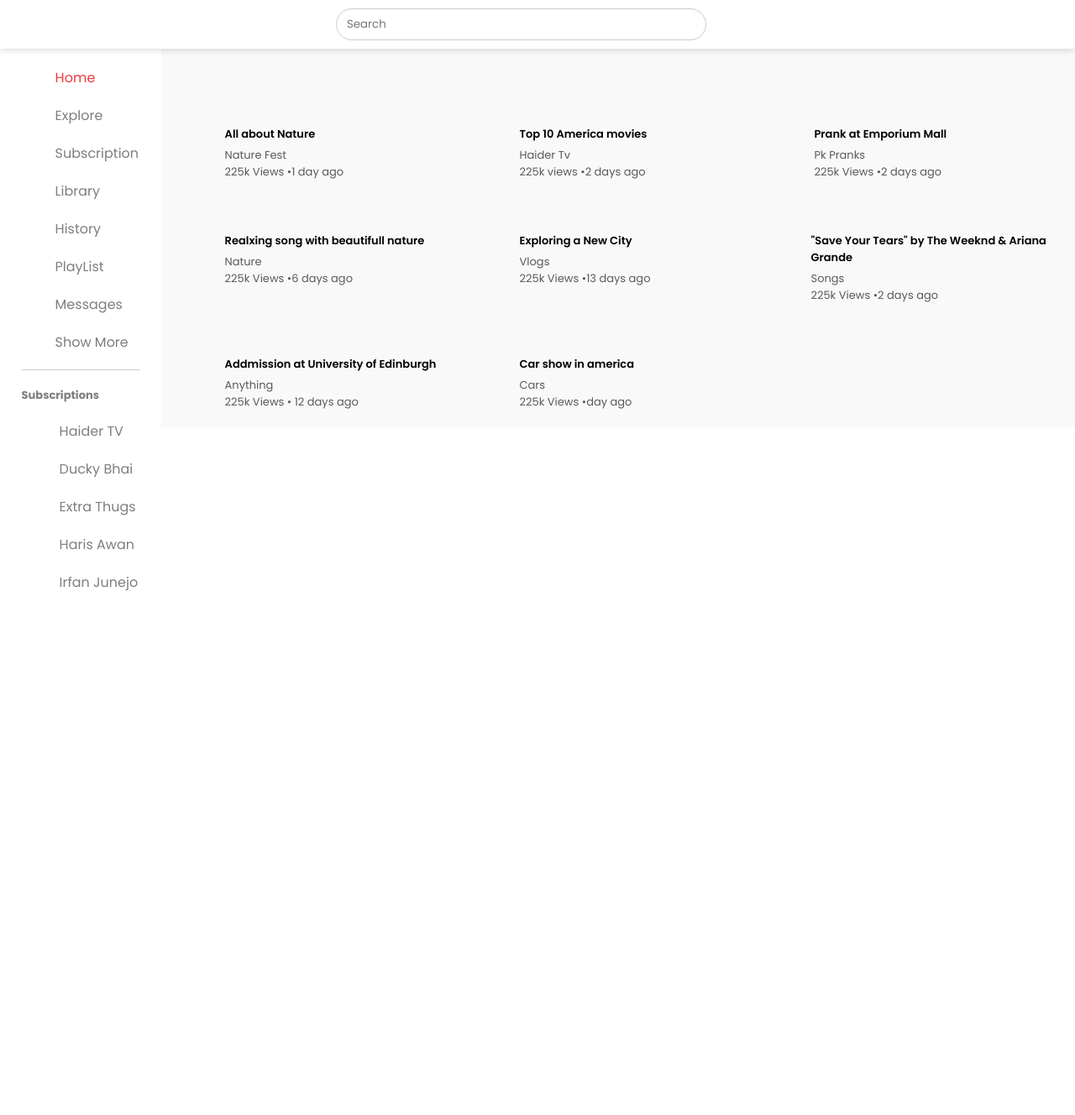
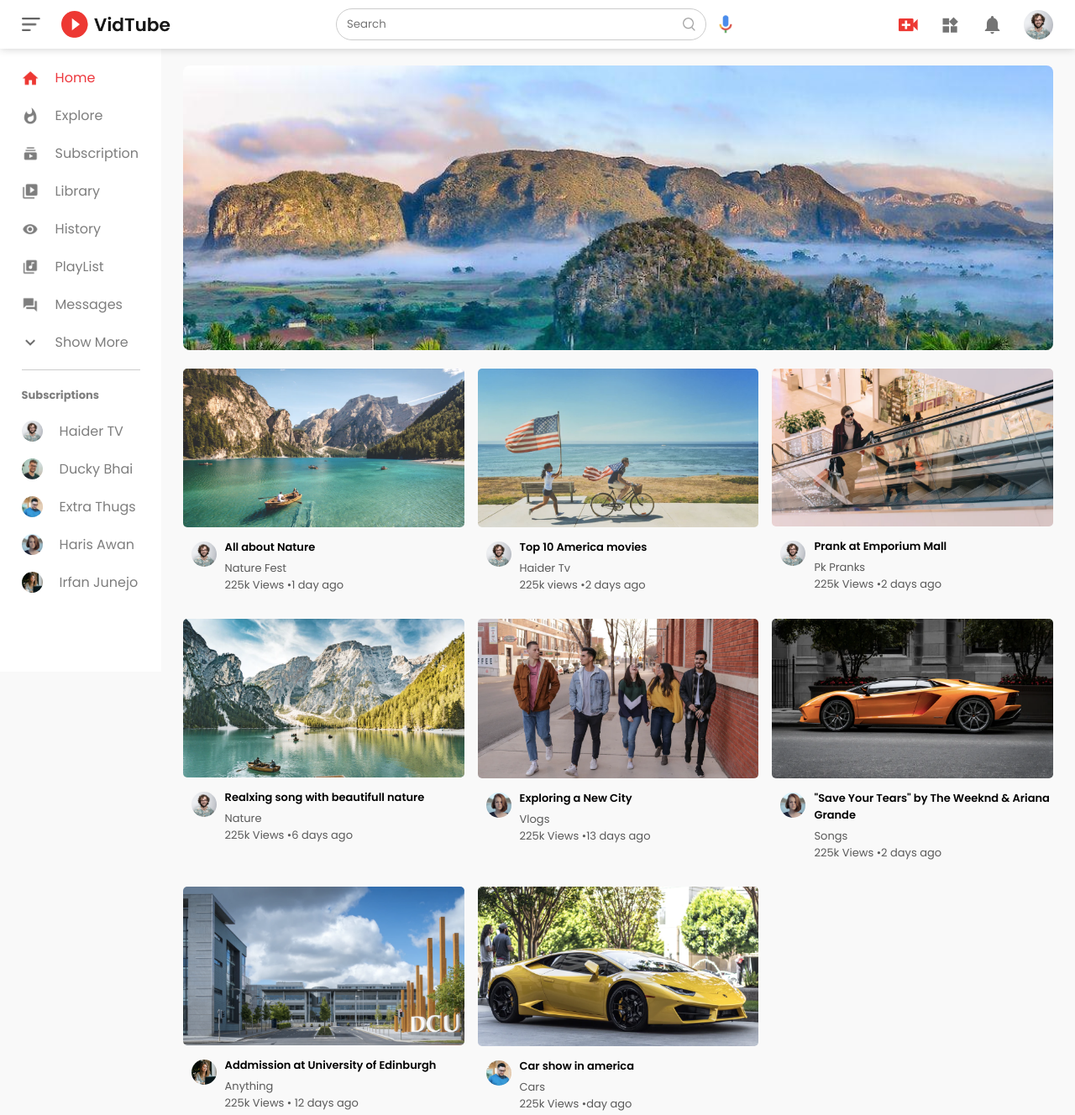
Before and after one commit to UMAR-78/Youtube-Clone, a plain HTML site: page index.html in a window 1280 px wide. Shown: the whole page at 84% size. Before the commit the page ends 800 px from the top, so only its background shows below. Drawn offline with Linux system fonts and the light colour scheme.

Commit message:
Update index.html

```diff
--- a/index.html
+++ b/index.html
@@ -6,28 +6,28 @@
         <meta name="viewport" content="width=device-width, initial-scale=1.0">
         <title>VidTube</title>
 
-        <!-- <link rel="shortcut icon" href="images/logo.png" type="image/x-icon"> -->
+        <!-- <link rel="shortcut icon" href="/logo.png" type="image/x-icon"> -->
         <link rel="stylesheet" href="style.css">
     </head>
     <body>
 
         <nav class="flex_div">
             <div class="nav_left flex_div">
-                <img src="images/menu.png" class="menuicon" alt="">
-                <img src="images/logo.png" class="logo" alt="">
+                <img src="menu.png" class="menuicon" alt="">
+                <img src="logo.png" class="logo" alt="">
             </div>
             <div class="nav_middle flex_div">
                 <div class="searchBox flex_div">
                     <input type="text" placeholder="Search">
-                    <img src="images/search.png" alt="" srcset="">
+                    <img src="search.png" alt="" srcset="">
                 </div>
-                <img src="images/voice-search.png" class="mic_icon" alt="">
+                <img src="voice-search.png" class="mic_icon" alt="">
             </div>
             <div class="nav_right flex_div">
-                <img src="images/upload.png" alt="">
-                <img src="images/more.png" alt="">
-                <img src="images/notification.png" alt="">
-                <img src="images/Jack.png" class="usericon" alt="">
+                <img src="upload.png" alt="">
+                <img src="more.png" alt="">
+                <img src="notification.png" alt="">
+                <img src="Jack.png" class="usericon" alt="">
 
             </div>
         </nav>
@@ -38,38 +38,38 @@
 
         <div class="sidebar">
             <div class="shortcutlinks">
-                <a href=""><img src="images/home.png" alt=""><p>Home</p></a>
-                <a href=""><img src="images/explore.png" alt=""><p>Explore</p></a>
-                <a href=""><img src="images/subscriprion.png" alt=""><p>Subscription</p></a>
-                <a href=""><img src="images/library.png" alt=""><p>Library</p></a>
-                <a href=""><img src="images/history.png" alt=""><p>History</p></a>
-                <a href=""><img src="images/playlist.png" alt=""><p>PlayList</p></a>
-                <a href=""><img src="images/messages.png" alt=""><p>Messages</p></a>
-                <a href=""><img src="images/show-more.png" alt=""><p>Show More</p></a>
+                <a href=""><img src="home.png" alt=""><p>Home</p></a>
+                <a href=""><img src="explore.png" alt=""><p>Explore</p></a>
+                <a href=""><img src="subscriprion.png" alt=""><p>Subscription</p></a>
+                <a href=""><img src="library.png" alt=""><p>Library</p></a>
+                <a href=""><img src="history.png" alt=""><p>History</p></a>
+                <a href=""><img src="playlist.png" alt=""><p>PlayList</p></a>
+                <a href=""><img src="messages.png" alt=""><p>Messages</p></a>
+                <a href=""><img src="show-more.png" alt=""><p>Show More</p></a>
                 <hr>
             </div>
             <div class="subscribedList">
                 <h3>Subscriptions</h3>
                 <!-- /<h3>subscribed</h3> -->
-                <a href=""><img src="images/Jack.png" alt=""><p>Haider TV</p></a>
-                <a href=""><img src="images/simon.png" alt=""><p>Ducky Bhai</p></a>
-                <a href=""><img src="images/tom.png" alt=""><p>Extra Thugs</p></a>
-                <a href=""><img src="images/megan.png" alt=""><p>Haris Awan</p></a>
-                <a href=""><img src="images/cameron.png" alt=""><p>Irfan Junejo</p></a>
+                <a href=""><img src="Jack.png" alt=""><p>Haider TV</p></a>
+                <a href=""><img src="simon.png" alt=""><p>Ducky Bhai</p></a>
+                <a href=""><img src="tom.png" alt=""><p>Extra Thugs</p></a>
+                <a href=""><img src="megan.png" alt=""><p>Haris Awan</p></a>
+                <a href=""><img src="cameron.png" alt=""><p>Irfan Junejo</p></a>
             </div>
         </div>
 
         <!-- maain content -->
         <div class="container">
             <div class="banner">
-                <!-- <img src="https://images.unsplash.com/photo-1500622944204-b135684e99fd?ixlib=rb-4.0.3&ixid=MnwxMjA3fDB8MHxzZWFyY2h8Mnx8bmF0dXJhbHxlbnwwfHwwfHw%3D&w=1000&q=80" alt=""> -->
-                <img src="images/WhatsApp Image 2023-03-22 at 01.10.45.jpg" alt="">
+                <!-- <img src="https://.unsplash.com/photo-1500622944204-b135684e99fd?ixlib=rb-4.0.3&ixid=MnwxMjA3fDB8MHxzZWFyY2h8Mnx8bmF0dXJhbHxlbnwwfHwwfHw%3D&w=1000&q=80" alt=""> -->
+                <img src="WhatsApp Image 2023-03-22 at 01.10.45.jpg" alt="">
             </div>
             <div class="listcontainer">
                 <div class="vidioList">
-                    <img src="images/thumbnail1.png" class = "thumbnail"alt="">
+                    <img src="thumbnail1.png" class = "thumbnail"alt="">
                     <div class="flex_div">
-                        <img src="images/Jack.png" alt="">
+                        <img src="Jack.png" alt="">
                         <div class="videoInfo">
                             <a href="">All about Nature</a>
                             <p>Nature Fest</p>
@@ -81,9 +81,9 @@
                 </div>
 
                 <div class="vidioList">
-                    <img src="images/thumbnail2.png" class = "thumbnail"alt="">
+                    <img src="thumbnail2.png" class = "thumbnail"alt="">
                     <div class="flex_div">
-                        <img src="images/Jack.png" alt="">
+                        <img src="Jack.png" alt="">
                         <div class="videoInfo">
                             <a href="">Top 10 America movies</a>
                             <p>Haider Tv</p>
@@ -94,9 +94,9 @@
                 </div>
 
                 <div class="vidioList">
-                    <img src="images/thumbnail3.png" class = "thumbnail"alt="">
+                    <img src="thumbnail3.png" class = "thumbnail"alt="">
                     <div class="flex_div">
-                        <img src="images/Jack.png" alt="">
+                        <img src="Jack.png" alt="">
                         <div class="videoInfo">
                             <a href="">Prank at Emporium Mall</a>
                             <p>Pk Pranks</p>
@@ -107,9 +107,9 @@
                 </div>
 
                 <div class="vidioList">
-                    <img src="images/thumbnail4.png" class = "thumbnail"alt="">
+                    <img src="thumbnail4.png" class = "thumbnail"alt="">
                     <div class="flex_div">
-                        <img src="images/Jack.png" alt="">
+                        <img src="Jack.png" alt="">
                         <div class="videoInfo">
                             <a href="">Realxing song with beautifull nature</a>
                             <p>Nature</p>
@@ -121,9 +121,9 @@
 
 
                 <div class="vidioList">
-                    <img src="images/thumbnail5.png" class = "thumbnail"alt="">
+                    <img src="thumbnail5.png" class = "thumbnail"alt="">
                     <div class="flex_div">
-                        <img src="images/megan.png" alt="">
+                        <img src="megan.png" alt="">
                         <div class="videoInfo">
                             <a href="">Exploring a New City</a>
                             <p>Vlogs</p>
@@ -134,9 +134,9 @@
                 </div>
 
                 <div class="vidioList">
-                    <img src="images/thumbnail6.png" class = "thumbnail"alt="">
+                    <img src="thumbnail6.png" class = "thumbnail"alt="">
                     <div class="flex_div">
-                        <img src="images/megan.png" alt="">
+                        <img src="megan.png" alt="">
                         <div class="videoInfo">
                             <a href="">"Save Your Tears" by The Weeknd & Ariana Grande</a>
                             <p>Songs</p>
@@ -147,9 +147,9 @@
                 </div>
 
                 <div class="vidioList">
-                    <img src="images/thumbnail7.png" class = "thumbnail"alt="">
+                    <img src="thumbnail7.png" class = "thumbnail"alt="">
                     <div class="flex_div">
-                        <img src="images/cameron.png" alt="">
+                        <img src="cameron.png" alt="">
                         <div class="videoInfo">
                             <a href="">Addmission at University of Edinburgh</a>
                             <p>Anything</p>
@@ -160,9 +160,9 @@
                 </div>
 
                 <div class="vidioList">
-                    <img src="images/thumbnail8.png" class = "thumbnail"alt="">
+                    <img src="thumbnail8.png" class = "thumbnail"alt="">
                     <div class="flex_div">
-                        <img src="images/tom.png" alt="">
+                        <img src="tom.png" alt="">
                         <div class="videoInfo">
                             <a href="">Car show in america</a>
                             <p>Cars</p>
```
